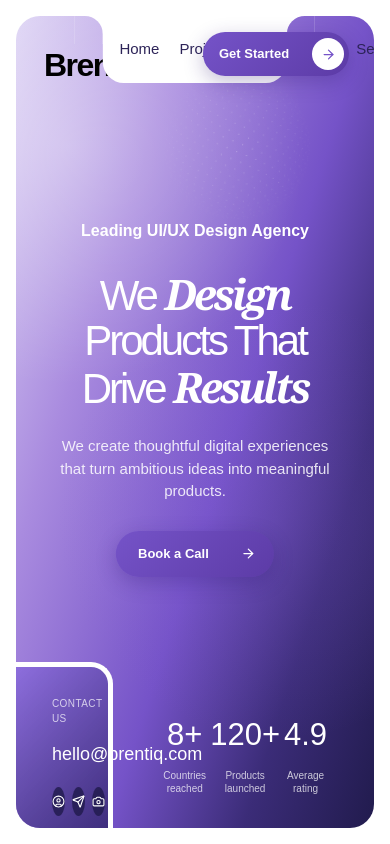
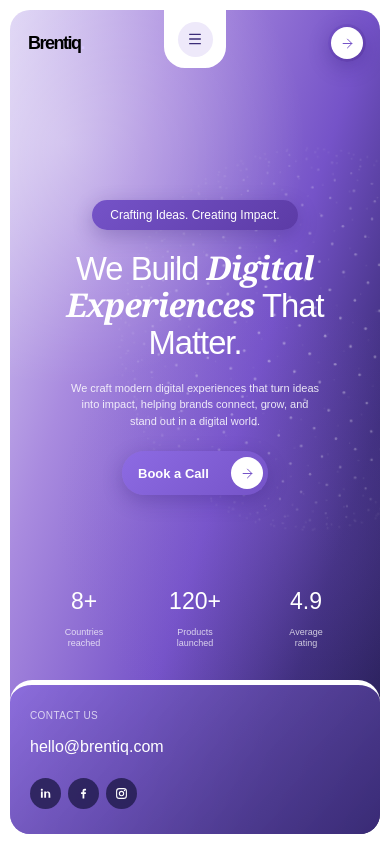
Before and after one commit to asif883/Brentiq-Studio, a Next.js app: page / in a window 390 px wide. Shown: the top 844 px of the page. Built offline with nearby package versions, Linux system fonts and the light colour scheme.

Commit message:
update banner

```diff
--- a/src/Components/HomePageSections/Banner.tsx
+++ b/src/Components/HomePageSections/Banner.tsx
@@ -1,7 +1,7 @@
 "use client";
 
 import Link from "next/link";
-import { ArrowRight, Camera, CircleUser, Menu, Send, X } from "lucide-react";
+import { ArrowRight, Menu, X } from "lucide-react";
 import { useState } from "react";
 
 const navigation = [
@@ -55,6 +55,62 @@ function ParticleSphere() {
   );
 }
 
+
+const LinkedInIcon = ({ size = 24, className = "" }) => (
+  <svg
+    width={size}
+    height={size}
+    viewBox="0 0 24 24"
+    fill="currentColor"
+    className={className}
+    xmlns="http://www.w3.org/2000/svg"
+  >
+    <path d="M6.94 8.5H3.56V20h3.38V8.5ZM5.25 3C4.14 3 3.25 3.9 3.25 5s.89 2 2 2 2-.9 2-2-.9-2-2-2ZM20.75 13.41c0-3.46-1.85-5.07-4.32-5.07-1.99 0-2.88 1.09-3.38 1.85V8.5H9.67V20h3.38v-6.4c0-1.69.32-3.33 2.42-3.33 2.07 0 2.1 1.94 2.1 3.44V20h3.38l-.2-6.59Z" />
+  </svg>
+);
+
+const InstagramIcon = ({ size = 24, className = "" }) => (
+  <svg
+    width={size}
+    height={size}
+    viewBox="0 0 24 24"
+    fill="none"
+    className={className}
+    xmlns="http://www.w3.org/2000/svg"
+  >
+    <rect
+      x="3"
+      y="3"
+      width="18"
+      height="18"
+      rx="5"
+      stroke="currentColor"
+      strokeWidth="2"
+    />
+    <circle
+      cx="12"
+      cy="12"
+      r="4"
+      stroke="currentColor"
+      strokeWidth="2"
+    />
+    <circle cx="17.5" cy="6.5" r="1.2" fill="currentColor" />
+  </svg>
+);
+
+const FacebookIcon = ({ size = 24, className = "" }) => (
+  <svg
+    width={size}
+    height={size}
+    viewBox="0 0 24 24"
+    fill="currentColor"
+    className={className}
+    xmlns="http://www.w3.org/2000/svg"
+  >
+    <path d="M13.5 21v-8h2.75l.41-3.13H13.5V7.87c0-.91.25-1.53 1.56-1.53h1.67V3.54c-.29-.04-1.28-.13-2.43-.13-2.41 0-4.06 1.47-4.06 4.17v2.29H7.5V13h2.74v8h3.26Z" />
+  </svg>
+);
+
 export default function Banner() {
   const [menuOpen, setMenuOpen] = useState(false);
 
@@ -74,17 +130,25 @@ export default function Banner() {
           <Link className="ac-start-button" href="#contact"><span>Get Started</span><i><ArrowRight /></i></Link>
           <ParticleSphere />
           <div className="ac-hero-copy">
-            <p className="ac-kicker">Leading UI/UX Design Agency</p>
-            <h1 id="hero-heading">We <em>Design</em> Products That<br />Drive <em>Results</em></h1>
-            <p>We create thoughtful digital experiences that turn ambitious ideas into meaningful products.</p>
-            <Link className="ac-hero-button" href="#contact"><span>Book a Call</span><ArrowRight /></Link>
+            <p className="ac-kicker">Crafting Ideas. Creating Impact.</p>
+            <h1 id="hero-heading">We Build <em>Digital  Experiences</em> That Matter.</h1>
+            <p>We craft modern digital experiences that turn ideas into impact, helping brands connect, grow, and stand out in a digital world.</p>
+            <Link className="ac-hero-button" href="#contact"><span>Book a Call</span><i><ArrowRight /></i></Link>
           </div>
           <aside className="ac-contact-card" id="contact" aria-label="Contact details">
             <small>CONTACT US</small>
             <a className="ac-email" href="mailto:hello@brentiq.com">hello@brentiq.com</a>
-            <div className="ac-socials"><a href="#linkedin" aria-label="LinkedIn"><CircleUser /></a><a href="#telegram" aria-label="Telegram"><Send /></a><a href="#instagram" aria-label="Instagram"><Camera /></a></div>
+            <div className="ac-socials">
+                <a href="#linkedin" aria-label="LinkedIn"><LinkedInIcon /></a>
+                <a href="#facebook" aria-label="Facebook"><FacebookIcon /></a>
+                <a href="#instagram" aria-label="Instagram"><InstagramIcon /></a>
+            </div>
           </aside>
-          <div className="ac-stats"><div><strong>8+</strong><span>Countries<br />reached</span></div><div><strong>120+</strong><span>Products<br />launched</span></div><div><strong>4.9</strong><span>Average<br />rating</span></div></div>
+          <div className="ac-stats">
+            <div><strong>8+</strong><span>Countries<br />reached</span></div>
+            <div><strong>120+</strong><span>Products<br />launched</span></div>
+            <div><strong>4.9</strong><span>Average<br />rating</span></div>
+          </div>
         </div>
       </div>
       <div className="split-overlay" aria-hidden="true"><div className="split-panel top" /><div className="split-panel bottom" /><div className="split-logo">Brentiq<span>.</span></div></div>
@@ -219,7 +283,8 @@ export default function Banner() {
 
     .ac-nav-links a {
         color: #2d2458;
-        font-size: 15px;
+        font-size: 16px;
+        font-weight: 600;
         white-space: nowrap;
         transition: color 0.2s ease;
     }
@@ -240,12 +305,19 @@ export default function Banner() {
     .ac-start-button,
     .ac-hero-button {
         display: flex;
+        width: 146px;
+        height: 44px;
         align-items: center;
         justify-content: space-between;
+        padding: 0 5px 0 16px;
 
         border-radius: 999px;
-        background: linear-gradient(135deg, #7553c8, #5c3ba6);
-        color: #fff;
+        background: linear-gradient(135deg, #7553c8 0%, #5c3ba6 100%);
+        color: #ffffff;
+        font-size: 13px;
+        font-weight: 600;
+        line-height: 1;
+        text-decoration: none;
 
         box-shadow: 0 6px 20px rgba(47, 24, 112, 0.28);
     }
@@ -256,12 +328,6 @@ export default function Banner() {
         top: 16px;
         right: 25px;
 
-        width: 146px;
-        height: 44px;
-        padding: 0 5px 0 16px;
-
-        font-size: 13px;
-        font-weight: 600;
     }
 
     .ac-start-button i,
@@ -279,10 +345,16 @@ export default function Banner() {
         height: 32px;
     }
 
+    .ac-hero-button i {
+        width: 32px;
+        height: 32px;
+    }
+
     .ac-start-button svg,
     .ac-hero-button svg {
         width: 15px;
         height: 15px;
+        stroke-width: 1.6;
     }
 
 
@@ -326,7 +398,7 @@ export default function Banner() {
         left: 50%;
 
         display: flex;
-        width: min(760px, 80%);
+        width: min(860px, 80%);
         align-items: center;
         flex-direction: column;
 
@@ -337,9 +409,13 @@ export default function Banner() {
 
     .ac-kicker {
         margin: 0 0 28px;
-
-        font-size: 16px;
-        font-weight: 600;
+        font-size: 13px;
+        font-weight: 500;
+        border-radius: 999px;
+        background: linear-gradient(135deg, #7553c8, #5c3ba6);
+        color: #fff;
+        padding: 6px 18px;
+        box-shadow: 0 6px 20px rgba(47, 24, 112, 0.28);
     }
 
     .ac-hero-copy h1 {
@@ -366,13 +442,8 @@ export default function Banner() {
     }
 
     .ac-hero-button {
-        width: 158px;
-        height: 46px;
         margin-top: 28px;
-        padding: 0 18px 0 22px;
-
-        font-size: 13px;
-        font-weight: 700;
+        background: linear-gradient(135deg, #8d6be3 0%, #7553c8 100%);
     }
 
 
@@ -426,8 +497,8 @@ export default function Banner() {
 
     .ac-socials a {
         display: grid;
-        width: 29px;
-        height: 29px;
+        width: 31px;
+        height: 31px;
         place-items: center;
 
         border-radius: 50%;
@@ -597,6 +668,7 @@ export default function Banner() {
         .ac-particle-sphere svg {
         animation: none;
         }
+    }
 
 
 
@@ -715,6 +787,7 @@ export default function Banner() {
         right: -145px;
 
         width: 430px;
+        height: 430px;
         }
 
 
@@ -768,6 +841,112 @@ export default function Banner() {
         border-radius: 22px 22px 0 0;
         }
     }
+
+    @media (max-width: 1024px) and (min-width: 768px) {
+        .ac-hero-stage {
+        padding: 12px;
+        }
+
+        .ac-nav-shell {
+        width: 62%;
+        }
+
+        .ac-nav-links {
+        width: 88%;
+        gap: 12px;
+        }
+
+        .ac-nav-links a {
+        font-size: 14px;
+        }
+
+        .ac-particle-sphere {
+        top: 72px;
+        right: 5%;
+        width: min(48vw, 460px);
+        height: min(48vw, 460px);
+        }
+
+        .ac-hero-copy {
+        top: 24%;
+        width: min(720px, 86%);
+        }
+
+        .ac-hero-copy h1 {
+        font-size: clamp(42px, 6vw, 60px);
+        }
+
+        .ac-contact-card {
+        width: 32%;
+        padding-right: 24px;
+        padding-left: 24px;
+        }
+
+        .ac-stats {
+        right: 6%;
+        width: 54%;
+        }
+    }
+
+    @media (max-width: 420px) {
+        .ac-hero-section {
+        min-height: 720px;
+        }
+
+        .ac-hero-card {
+        min-height: 700px;
+        }
+
+        .ac-brand {
+        top: 20px;
+        left: 18px;
+        font-size: 18px;
+        }
+
+        .ac-hero-copy {
+        top: 23%;
+        width: calc(100% - 24px);
+        }
+
+        .ac-hero-copy h1 {
+        font-size: clamp(28px, 8.4vw, 36px);
+        line-height: 1.12;
+        letter-spacing: -1px;
+        }
+
+        .ac-hero-copy > p:not(.ac-kicker) {
+        max-width: 255px;
+        margin-top: 18px;
+        font-size: 11px;
+        }
+
+        .ac-hero-button {
+        margin-top: 22px;
+        }
+
+        .ac-stats {
+        bottom: 184px;
+        }
+
+        .ac-stats strong {
+        font-size: 23px;
+        }
+
+        .ac-stats span {
+        margin-top: 8px;
+        font-size: 9px;
+        }
+
+        .ac-contact-card {
+        height: 154px;
+        padding: 23px 20px;
+        }
+
+        .ac-email {
+        margin-top: 12px;
+        font-size: 16px;
+        }
+    }
     `}</style>
 
 
```
